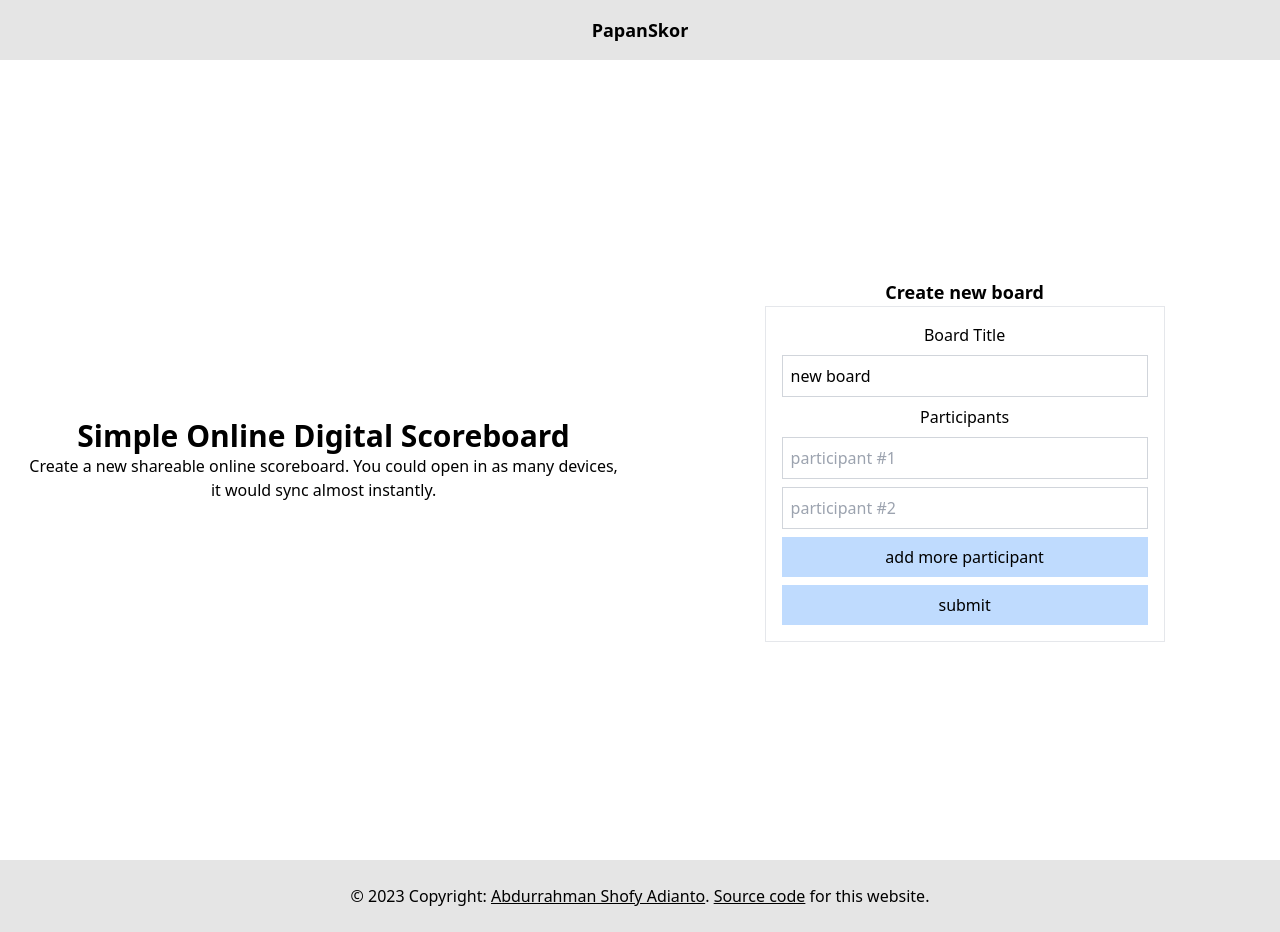
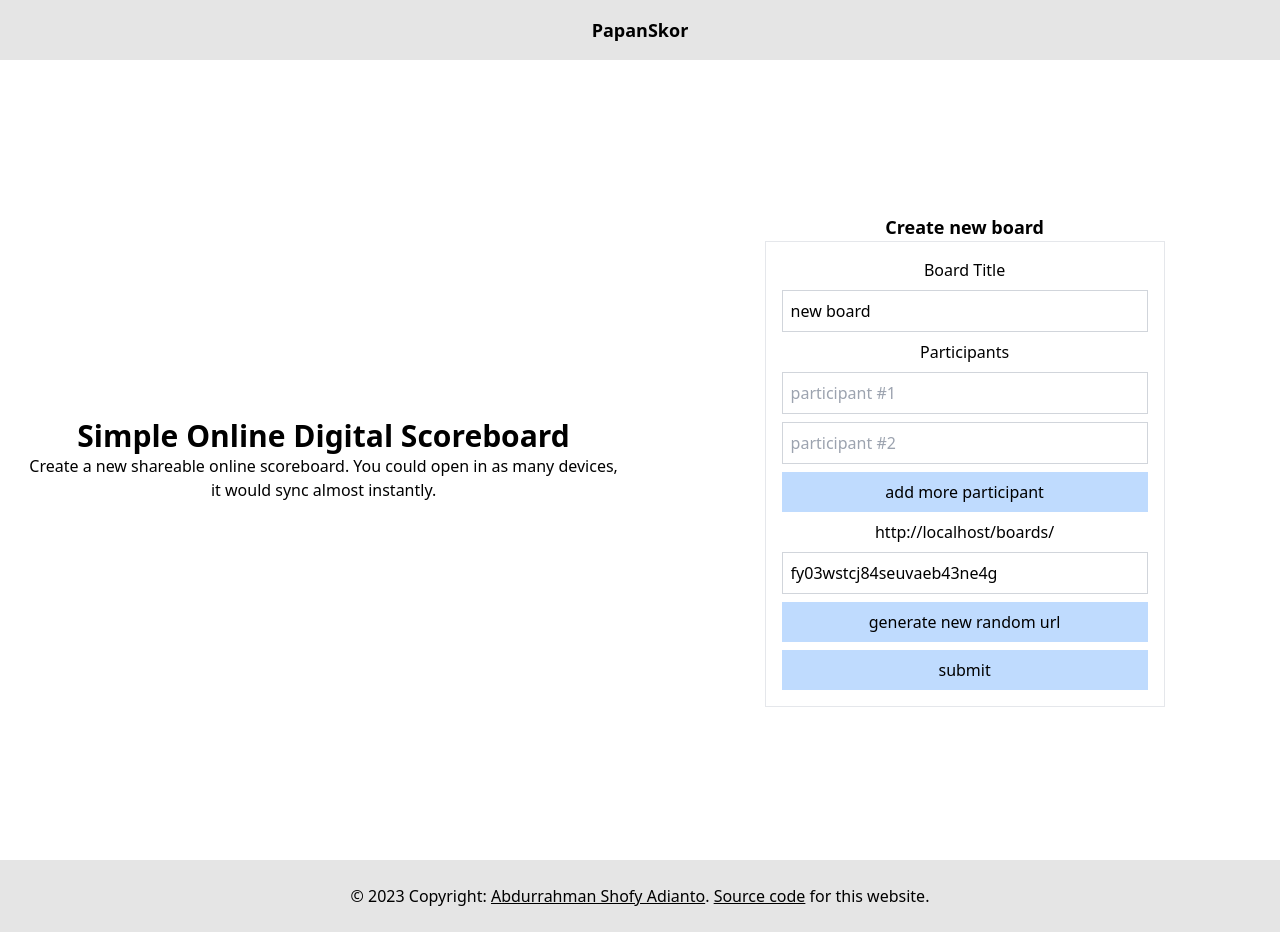
Before and after one commit to azophy/papan-skor, a Nuxt app: page / in a window 1280 px wide. Built offline with nearby package versions, Linux system fonts and the light colour scheme.

Commit message:
feat: custom url on board create

```diff
--- a/components/boards/Form.vue
+++ b/components/boards/Form.vue
@@ -33,6 +33,8 @@ defineProps([
         @click="$emit('add_participants')"
       >add more participant</button>
 
+      <slot />
+
       <button
         type="button"
         class="p-2 cursor-pointer bg-blue-200 hover:bg-blue-400 hover:underline"
--- a/components/boards/New.vue
+++ b/components/boards/New.vue
@@ -1,5 +1,8 @@
 <template>
-    <div v-show="status">{{ status }}</div>
+    <div
+      v-show="status"
+      class="bg-gray-300 p-4 border border-dashed"
+    >{{ status }}</div>
     <h1 class="text-lg font-bold">Create new board</h1>
 
     <BoardsForm
@@ -10,7 +13,22 @@
       @participant_input="(i,v) => new_participants[i] = v"
       @form_click="() => submitClick()"
       @add_participants="new_participants.push('')"
-    />
+    >
+      <label for="">{{url.origin}}/boards/</label>
+      <input
+        v-model="new_id"
+        type="text"
+        class="border border-gray-300 p-2"
+        required
+      />
+      <button
+        type="button"
+        class="p-2 cursor-pointer bg-blue-200 hover:bg-blue-400 hover:underline"
+        @click="new_id = createId()"
+      >
+        generate new random url
+      </button>
+    </BoardsForm>
     <NuxtLink
       v-show="status == 'done'"
       :to="`/boards/${new_id}`"
@@ -19,6 +37,8 @@
 </template>
 
 <script setup lang="ts">
+  import { createId } from '@paralleldrive/cuid2'
+
   const status = ref('')
   const new_id = ref('')
   const new_title = ref('new board')
@@ -31,15 +51,17 @@
         method: 'post',
         server: false,
         body: {
+          new_id: new_id.value,
           new_title: new_title.value,
           new_participants: new_participants.value,
         },
     })
     if (result.success) {
-      new_id.value = result.id
       status.value = 'done'
     } else {
       status.value = 'error: ' + result.msg
     }
   }
+
+  new_id.value = createId()
 </script>
```
Also changed, not shown: 2 other files (tests, documents, lock files or other folders).
